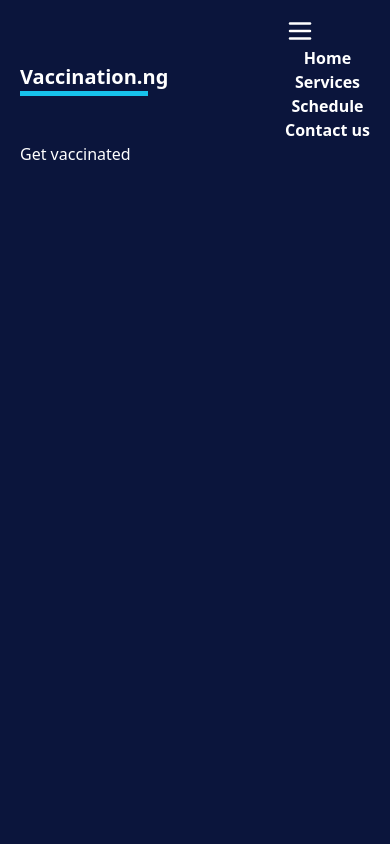
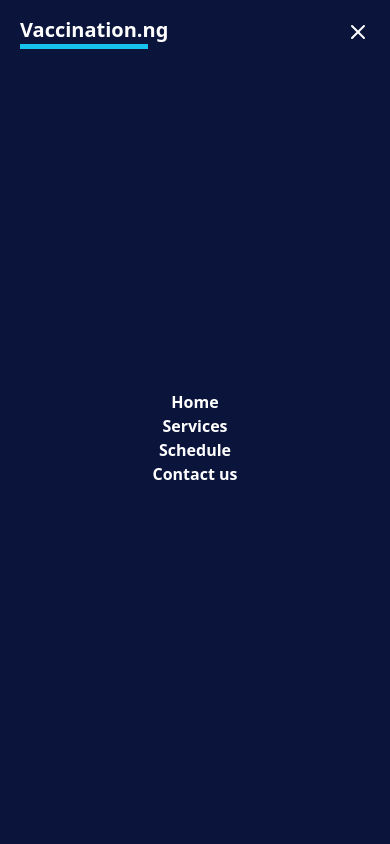
Before and after one commit to Tobikun11-Arch/Vaccination.ng-Landing-page, a React (Vite) app: page / in a window 390 px wide. Both pictures are taken after a click on the icon 355 px from the left and 32 px from the top of the page. Shown: the top 844 px of the page. Built offline with nearby package versions, Linux system fonts and the light colour scheme.

Commit message:
done burger responsive

```diff
--- a/src/components/Header/Header.tsx
+++ b/src/components/Header/Header.tsx
@@ -1,20 +1,29 @@
-import { useState } from "react";
+import { useState, useEffect } from "react";
 import Nav from "../Nav/Nav"
-import { Menu } from 'lucide-react';
+import { Menu, X } from 'lucide-react';
 
 export default function Header() {
     const [ toggle, setToggle ] = useState<boolean>(false)
 
+    useEffect(() => {
+        if (toggle) {
+          document.body.style.overflow = "hidden";
+        } else {
+          document.body.style.overflow = "";
+        }
+      }, [toggle]);
+
     return (
-        <header className={`flex items-center justify-between sticky top-4 bg-[#0B153C] ${toggle ? 'h-full' : ''}`}>
-            <div>
+        <header className={`flex items-center justify-between sticky top-4 bg-[#0B153C] ${toggle && 'h-screen flex justify-center items-center'}`}>
+            <div className={`${toggle && 'fixed top-4 left-5'}`}>
                 <h1 className='text-xl md:text-3xl font-bold'>Vaccination.ng</h1>
                 <div className="w-32 h-[5px] bg-[#17C2EC]"></div>
             </div>
 
-           <div >
+           <div>
                 {/**show if mobile */}
-                <Menu className="md:hidden" size={30} onClick={()=> setToggle(!toggle)}/>
+                <X className={`fixed top-5 right-5 ${!toggle && 'hidden'}`} onClick={()=> setToggle(!toggle)}/>
+                <Menu className={`md:hidden ${toggle && 'hidden'}`} size={30} onClick={()=> setToggle(!toggle)}/>
 
                 {/**show if md */}
                 <Nav onToggle={toggle}/>
--- a/src/index.css
+++ b/src/index.css
@@ -2,5 +2,3 @@
 @tailwind components;
 @tailwind utilities;
 @import "tailwindcss";
-@import url('https://fonts.googleapis.com/css2?family=Inter:wght@300;400;600&display=swap');
-@import url('https://fonts.googleapis.com/css2?family=Poppins:wght@300;400;600&display=swap');
```
